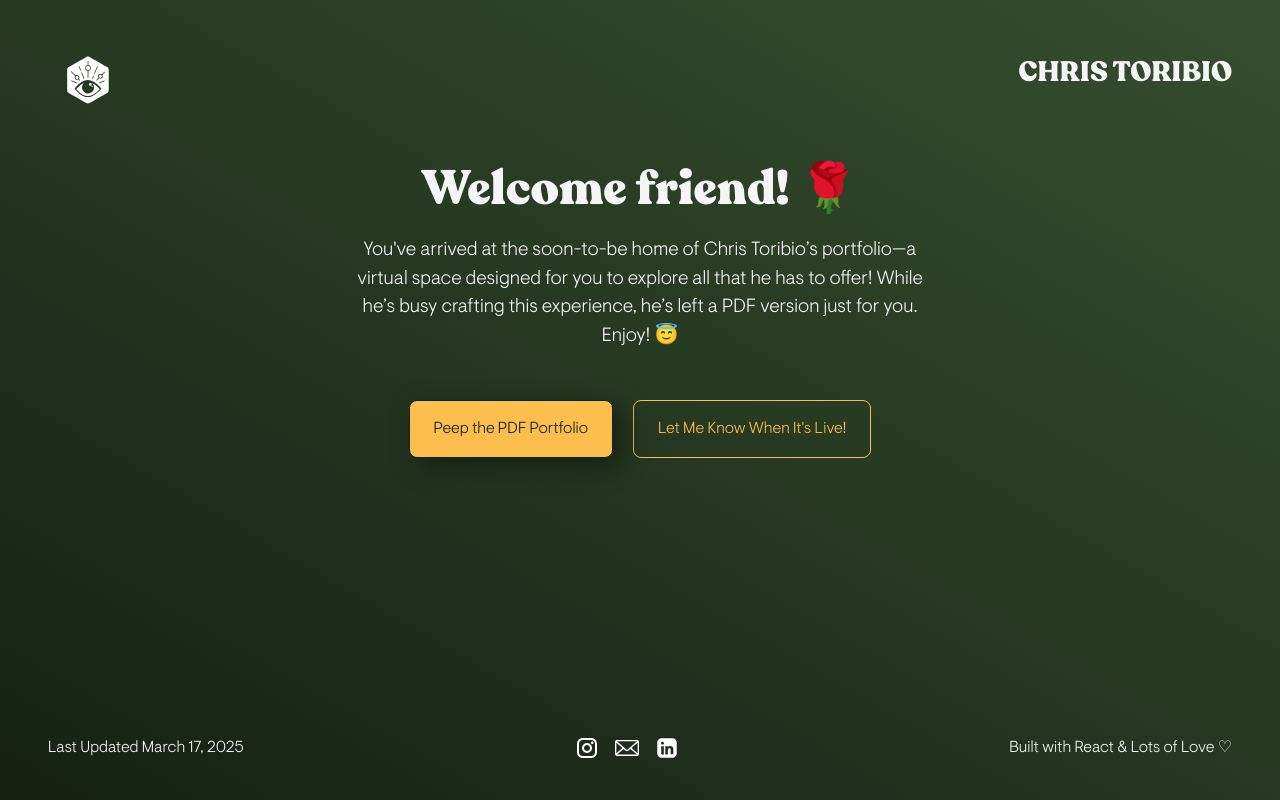
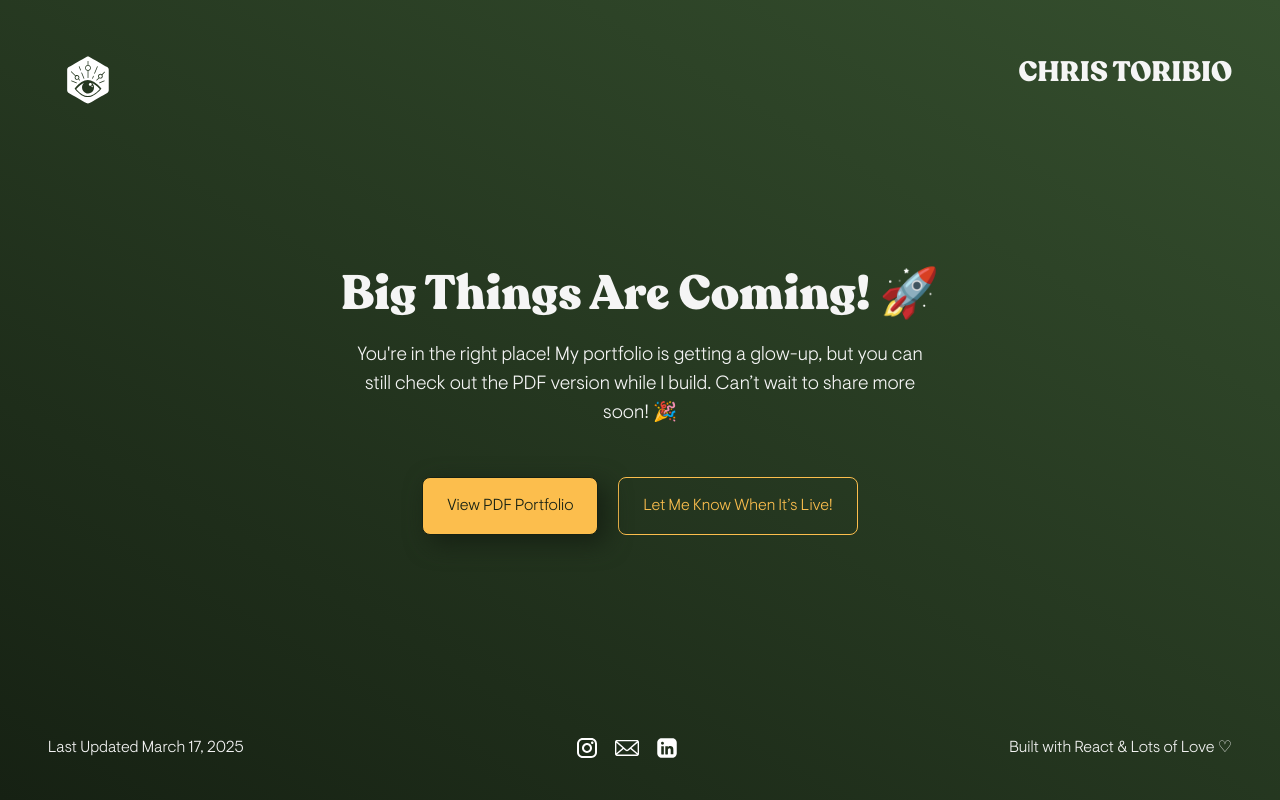
Before and after one commit to cromtoribio/portfolio-v1, a React (Vite) app: page / in a window 1280 px wide. Built offline with nearby package versions, Linux system fonts and the light colour scheme.

Commit message:
Added new messages to cycle through. Refactored code

```diff
--- a/src/App.css
+++ b/src/App.css
@@ -63,8 +63,7 @@
 
 .welcome .middle {
   flex-grow: 1;
-  align-items: center;
-  justify-content: center;
+  align-content: center;
   padding: 2rem;
 }
 
@@ -183,7 +182,7 @@ hr {
 
 .socials li {
   list-style: none;
-  margin: 0 0.5em;
+  margin: 0 0.5rem;
 }
 
 .socials li:hover {
--- a/src/App.jsx
+++ b/src/App.jsx
@@ -1,8 +1,6 @@
 import WhiteLogo from './components/Logos/WhiteLogo.jsx'
-import Button from './components/Button.jsx'
 import Greeting from './components/Greeting.jsx'
 import Socials from './components/Socials.jsx'
-import { SOCIALS } from './data.jsx'
 
 import './App.css'
 
@@ -17,25 +15,11 @@ function App() {
         </header>
         <main className="middle">
           <Greeting />
-          <div className='button-container'>
-            <Button
-              type="primary-button"
-              link="https://storage.googleapis.com/msgsndr/Ft134C7rx0umgjzkwKko/media/67be570475f42bb163363972.pdf"
-            >Peep the PDF Portfolio </Button>
-            <Button
-              type="secondary-button"
-              link='https://thehub-api.mastermind.com/widget/form/R8dHa1tkIEQwP8YxScLY'
-            >
-              Let Me Know When It's Live!
-            </Button>
-          </div>
         </main>
         <footer className="foot">
           <p className='details desktop-only'>Last Updated March 17, 2025</p>
           <ul className='socials'>
-            {SOCIALS.map((value, index) => {
-              return <Socials key={index} {...SOCIALS[index]} />
-            })}
+            <Socials />
           </ul>
           <p className='details desktop-only'>Built with React & Lots of Love &#9825;</p>
         </footer>
--- a/src/components/Greeting.jsx
+++ b/src/components/Greeting.jsx
@@ -1,13 +1,35 @@
+import Button from "./Button"
 import { GREETINGS } from "../data"
+
+function getRandomGreeting () {
+    return Math.floor(Math.random() * 6)
+}
 
 export default function Greeting() {
 
+    const { title, description, button1, button2 } = GREETINGS[getRandomGreeting()]
+
+
     return (
         <>
-            <h1>{GREETINGS[0].title}</h1>
+            <h1>{title}</h1>
             {/* <h2>{GREETINGS[0].subtitle}</h2> */}
             <div className="description">
-                <p>{GREETINGS[0].description}</p>
+                <p>{description}</p>
+            </div>
+            <div className='button-container'>
+                <Button
+                    type="primary-button"
+                    link="https://storage.googleapis.com/msgsndr/Ft134C7rx0umgjzkwKko/media/67be570475f42bb163363972.pdf"
+                >
+                    {button1}
+                </Button>
+                <Button
+                    type="secondary-button"
+                    link='https://thehub-api.mastermind.com/widget/form/R8dHa1tkIEQwP8YxScLY'
+                >
+                    {button2}
+                </Button>
             </div>
         </>
     )
--- a/src/components/Socials.jsx
+++ b/src/components/Socials.jsx
@@ -1,7 +1,13 @@
-export default function Socials({ image, link }) {
+import { SOCIALS } from "../data"
+
+export default function Socials() {
     return <>
-        <li>
-            <a href={link}><img src={image}/></a>
-        </li>
+            {SOCIALS.map((social, index) => {
+              return (
+                <li key={index}>
+                    <a  key={index} href={social.link}><img src={social.image}/></a>
+                </li>
+              )
+            })}
     </>
 }
--- a/src/data.jsx
+++ b/src/data.jsx
@@ -38,33 +38,46 @@ export const SOCIALS = [
 
 export const GREETINGS = [
     {
-        title: 'Welcome friend! 🌹',
-        subtitle: 'Experience Architect, Designer, Philosopher',
-        description: "You've arrived at the soon-to-be home of Chris Toribio’s portfolio—a virtual space designed for you to explore all that he has to offer! While he’s busy crafting this experience, he’s left a PDF version just for you. Enjoy! 😇"
+        title: 'Welcome, friend! 🌹',
+        description: "You've arrived at the soon-to-be home of Chris Toribio’s portfolio—a virtual space designed for you to explore all that he has to offer! While he’s busy crafting this experience, he’s left a PDF version just for you. Enjoy! 😇",
+        button1: 'View PDF Portfolio',
+        button2: 'Let Me Know When It’s Live!'
     },
     {
-        title: 'Houston, We Have a Redesign 🚀',
-        subtitle: 'Mission: Create an out-of-this-world portfolio',
-        description: 'The rocket is still being built, but the PDF blueprints are ready for your viewing!'
+        title: 'Hey, You Found Me! 👀',
+        description: "This is where my portfolio will live soon! While I’m putting on the finishing touches, you can peep the PDF version right now. Stay tuned for the full experience! 🚀",
+        button1: 'Peep the PDF Portfolio',
+        button2: 'Get Notified When It’s Live!'
     },
     {
-        title: 'Warning: Creative Construction in Progress 👷🏽‍♂️',
-        subtitle: "Hard hat tours will be available soon!",
-        description: 'Mind the gap between my ideas and this temporary page. Feel free to detour through the PDF in the meantime!'
+        title: 'A Work in Progress… ✨',
+        description: "You're looking at the soon-to-be home of my portfolio! While the full experience is still brewing, a PDF version is ready for you. Take a peek! 😏",
+        button1: 'See the PDF Portfolio',
+        button2: 'Keep Me in the Loop!'
     },
     {
-        title: 'Pardon the Digital Dust ✨',
-        subtitle: 'A shiny new experience is on the way',
-        description: 'The architect is hard at work, but feel free to check out the PDF blueprints while you wait!'
+        title: 'Oh Hey There! 👋',
+        description: "You’ve landed on my soon-to-be portfolio! It’s still under construction, but don’t worry—I left a PDF for you to explore in the meantime. Take a look! 😇",
+        button1: 'Check Out the PDF',
+        button2: 'Tell Me When It’s Ready!'
     },
     {
-        title: "Oops! You're Early to the Party 😱",
-        subtitle: "The confetti and fancy design are still on their way",
-        description: "Grab my portfolio while I finish hanging the decorations!"
+        title: 'Big Things Are Coming! 🚀',
+        description: "You're in the right place! My portfolio is getting a glow-up, but you can still check out the PDF version while I build. Can’t wait to share more soon! 🎉",
+        button1: 'View PDF Portfolio',
+        button2: 'Let Me Know When It’s Live!'
     },
     {
-        title: "Plot Twist: Website Under Construction 🚧",
-        subtitle: "The architect is still drawing up the blueprints",
-        description: "While we're busy moving digital furniture around, feel free to check out the PDF version!"
+        title: 'Welcome to the Vision! ✨',
+        description: "This space is transforming into something super special. While I bring it to life, you can browse the PDF version now. Excited to share more with you soon! 🌿",
+        button1: 'Take a Look at the PDF',
+        button2: 'Send Me an Update When It’s Live!'
     },
+    {
+        title: 'Something Cool Is on the Way… 🤫',
+        description: "This is where my portfolio will live soon! While I’m working behind the scenes, I’ve got a PDF ready for you to explore. Stay tuned for what’s next! 👀",
+        button1: 'Sneak Peek: PDF Portfolio',
+        button2: 'Keep Me Posted!'
+    }
+
 ]
```
